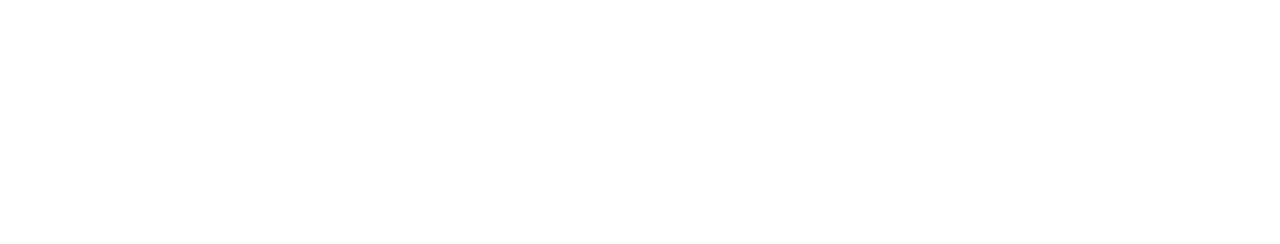
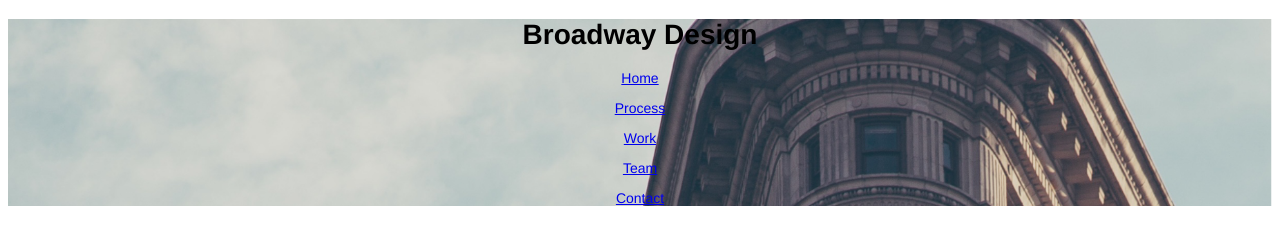
Before and after one commit to vincedahl/broadway, a plain HTML site: page index.html in a window 1280 px wide. Drawn offline with Linux system fonts and the light colour scheme; files whose address does not match are found by name.

Commit message:
Set up Banner and trying links and background img.

```diff
--- a/index.html
+++ b/index.html
@@ -6,7 +6,13 @@
     <link href="./resources/css/style.css" type="text/css" rel="stylesheet">
   </head>
   <body>
-    <div>
+    <div class="banner">
+      <h1>Broadway Design</h1><p> </p>
+      <a href="#home">Home</a><p> </p>
+      <a href="#process">Process</a><p> </p>
+      <a href="#work">Work</a><p> </p>
+      <a href="#team">Team</a><p> </p>
+      <a href="#contact">Contact</a><p> </p>
     </div>
   </body>
 </html>
--- a/resources/css/style.css
+++ b/resources/css/style.css
@@ -0,0 +1,11 @@
+body {
+  font-family: Helvetica;
+  display: block;
+  text-align: center;
+  font-size: 14px;
+}
+.banner {
+  background-image: url("/Users/vincedahl/Desktop/Gitoverit/vincedahl.github.io/broadway/resources/images/the-flatiron-building.png");
+  background-size: cover;
+  background-position: center;
+}
```
Also changed, not shown: 1 other file.
